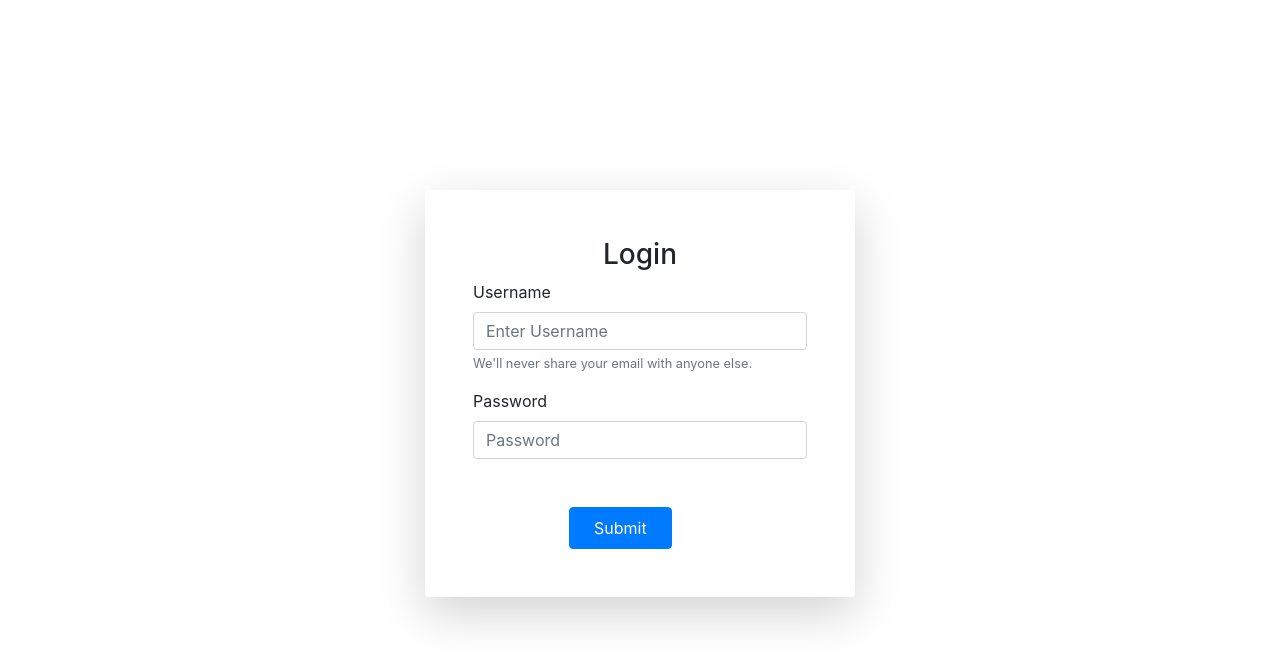
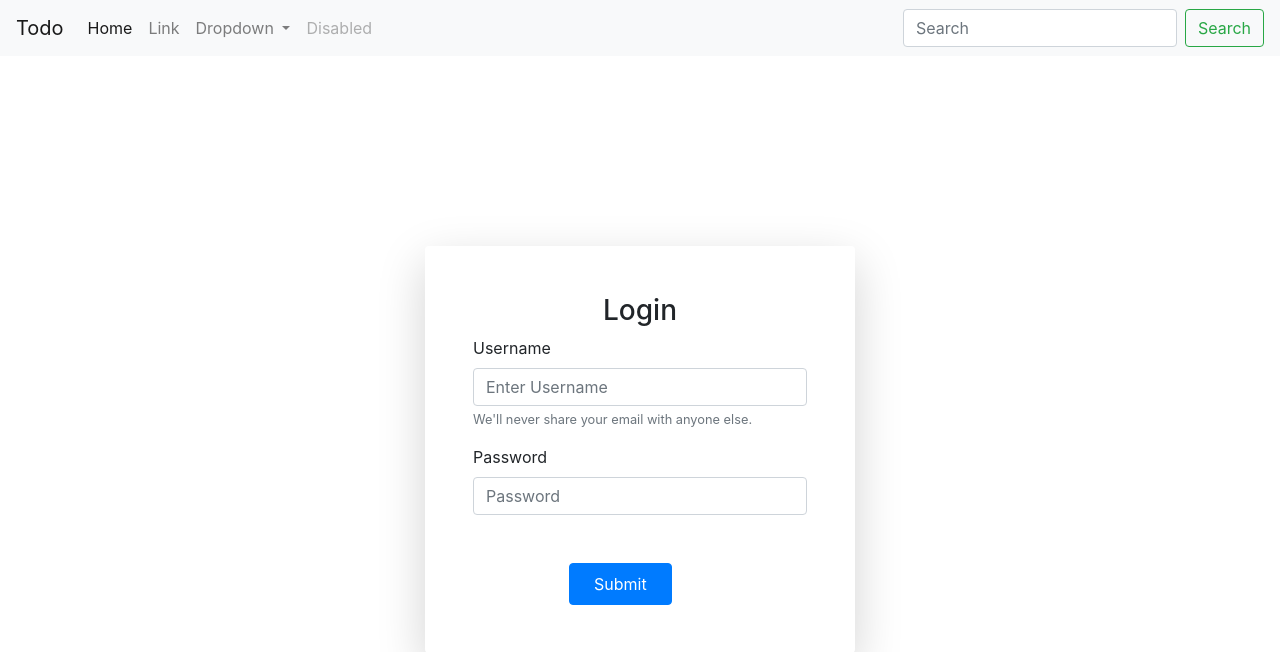
Before and after one commit to Aswinkl1/To-do-list, a Django app: page /login/ in a window 1280 px wide. Shown: the top 652 px of the page. Before the commit the page ends 626 px from the top, so only its background shows below. Run offline with Django 5.2, Linux system fonts and the light colour scheme.

Commit message:
email verification successful

```diff
--- /dev/null
+++ b/templates/acc_active_email.html
@@ -0,0 +1,6 @@
+{% autoescape off %}
+Hi {{ user.username }},
+Please click on the link to confirm your registration,click
+<a href="http://{{ domain }}{% url 'user:activate' uidb64=uid token=token %}">here</a>
+http://{{ domain }}{% url 'user:activate' uidb64=uid token=token %}
+{% endautoescape %}
--- a/templates/core/base.html
+++ b/templates/core/base.html
@@ -12,6 +12,12 @@
     <title>{% block title %}oi{% endblock %}</title>
   </head>
   <body>
+
+    {% block header %}
+
+    {% include 'core/header.html' %}
+
+    {% endblock %}
     {% block content %}
 
     {% endblock %}
--- a/templates/core/header.html
+++ b/templates/core/header.html
@@ -0,0 +1,36 @@
+
+<nav class="navbar navbar-expand-lg navbar-light bg-light">
+    <a class="navbar-brand" href="#">Todo</a>
+    <button class="navbar-toggler" type="button" data-toggle="collapse" data-target="#navbarSupportedContent" aria-controls="navbarSupportedContent" aria-expanded="false" aria-label="Toggle navigation">
+      <span class="navbar-toggler-icon"></span>
+    </button>
+
+    <div class="collapse navbar-collapse" id="navbarSupportedContent">
+      <ul class="navbar-nav mr-auto">
+        <li class="nav-item active">
+          <a class="nav-link" href="#">Home <span class="sr-only">(current)</span></a>
+        </li>
+        <li class="nav-item">
+          <a class="nav-link" href="#">Link</a>
+        </li>
+        <li class="nav-item dropdown">
+          <a class="nav-link dropdown-toggle" href="#" id="navbarDropdown" role="button" data-toggle="dropdown" aria-haspopup="true" aria-expanded="false">
+            Dropdown
+          </a>
+          <div class="dropdown-menu" aria-labelledby="navbarDropdown">
+            <a class="dropdown-item" href="#">Action</a>
+            <a class="dropdown-item" href="#">Another action</a>
+            <div class="dropdown-divider"></div>
+            <a class="dropdown-item" href="#">Something else here</a>
+          </div>
+        </li>
+        <li class="nav-item">
+          <a class="nav-link disabled" href="#">Disabled</a>
+        </li>
+      </ul>
+      <form class="form-inline my-2 my-lg-0">
+        <input class="form-control mr-sm-2" type="search" placeholder="Search" aria-label="Search">
+        <button class="btn btn-outline-success my-2 my-sm-0" type="submit">Search</button>
+      </form>
+    </div>
+  </nav>
--- a/templates/user/login.html
+++ b/templates/user/login.html
@@ -4,8 +4,22 @@
 {% block title %}login{% endblock %}
 
 {% block content %}
+
 <div class="container">
+
     <div class="root " style="min-height: 78vh;">
+      {% if messages%}
+        {% for message in messages%}
+          <div class="alert {{ message.tags }} alert-dismissible fade show" role="alert">
+
+            {{ message | safe }}
+            <button type="button" class="close" data-dismiss="alert" aria-label="Close">
+              <span aria-hidden="true">&times;</span>
+            </button>
+          </div>
+        {% endfor %}
+
+      {% endif %}
         <div class="mx-auto shadow-lg p-5 rounded" style="width: 430px;margin-top: 190px;">
             <form class="" method="post">
               {% csrf_token %}
--- a/todo/views.py
+++ b/todo/views.py
@@ -4,4 +4,4 @@ from django.shortcuts import render,HttpResponse,redirect
 
 def home(request):
     # return redirect('/login')
-    return HttpResponse("hi")
+    return render(request,'core/index.html')
--- a/user/urls.py
+++ b/user/urls.py
@@ -1,10 +1,17 @@
 from django.urls import path,include
+
 from . import views
 
 app_name = 'user'
 
 urlpatterns = [
-    path('signup/',views.signUp,name='signup'),
-    path('login/',views.login,name='login')
+    # path('signup/',views.signUp,name='signup'),
+#     url(r'^signup/$', views.signup, name='signup'),
+#    url(r'^activate/(?P<uidb64>[0-9A-Za-z_\-]+)/(?P<token>[0-9A-Za-z]{1,13}-[0-9A-Za-z]{1,20})/$',
+#          views.activate, name='activate'),
+    path('signup/', views.signUp, name='signup'),
+    path('activate/<str:uidb64>/<str:token>/', views.activate, name='activate'),
+    path('login/',views.login,name='login'),
+    path('logout/',views.user_logout,name='logout'),
 
 ]
--- a/user/views.py
+++ b/user/views.py
@@ -2,18 +2,76 @@ from django.shortcuts import render,redirect
 from .forms import signUpForm,loginForm
 from django.contrib.auth import login as auth_login,authenticate,logout
 
+# email verification
+from django.http import HttpResponse
+from django.shortcuts import render, redirect
+from django.contrib.auth import login, authenticate
+
+from django.contrib.sites.shortcuts import get_current_site
+from django.utils.encoding import force_bytes, force_str
+from django.utils.http import urlsafe_base64_encode, urlsafe_base64_decode
+from django.template.loader import render_to_string
+from .tokens import account_activation_token
+from django.contrib.auth.models import User
+from django.core.mail import EmailMessage
+from django.contrib import messages
+
 # Create your views here.
 
 def signUp(request):
-    if request.POST:
+    if request.method == 'POST':
         form = signUpForm(request.POST)
         if form.is_valid():
-            form.save()
-            return redirect('/login')
+            user = form.save(commit=False)
+            user.is_active = False
+            user.save()
+            current_site = get_current_site(request)
+            mail_subject = 'Activate your blog account.'
+            message = render_to_string('acc_active_email.html', {
+                'user': user,
+                'domain': current_site.domain,
+                'uid':urlsafe_base64_encode(force_bytes(user.pk)),
+                'token':account_activation_token.make_token(user),
+            })
+            to_email = form.cleaned_data.get('email')
+            email = EmailMessage(
+                        mail_subject, message, to=[to_email]
+            )
+            email.send()
+            messages.success(request,"Please confirm your email address to complete the registration")
+            return redirect('user:login')
     else:
         form = signUpForm()
+    return render(request, 'user/signup.html', {'form': form})
 
-    return render(request,'user/signup.html',{'form':form})
+
+# activating the verified emai
+def activate(request, uidb64, token):
+    try:
+        uid = force_str(urlsafe_base64_decode(uidb64))
+        user = User.objects.get(pk=uid)
+    except(TypeError, ValueError, OverflowError, User.DoesNotExist):
+        user = None
+    if user is not None and account_activation_token.check_token(user, token):
+        user.is_active = True
+        user.save()
+        # login(request, user)
+        # return redirect('home')
+        messages.success(request,"Thank you for your email confirmation. Now you can login your account.")
+        return redirect("user:login")
+    else:
+        return HttpResponse('Activation link is invalid!')
+
+# def signUp(request):
+#     if request.POST:
+#         form = signUpForm(request.POST)
+#         if form.is_valid():
+#             form.save()
+#             return redirect('/login')
+#     else:
+#         form = signUpForm()
+
+#     return render(request,'user/signup.html',{'form':form})
 
 def login(request):
     if request.POST:
@@ -26,3 +84,11 @@ def login(request):
     else:
         form = loginForm()
     return render(request,'user/login.html',{'form':form})
+
+def user_logout(request):
+    """
+    user logout
+    """
+    logout(request)
+    messages.info(request, "Logged out successfully!")
+    return redirect("user:login")
```
Also changed, not shown: templates/core/index.html (+7 -1 lines), todolist/settings.py (+28 -1 lines), user/tokens.py (added, +10 -0 lines), db.sqlite3, 1 other file.
